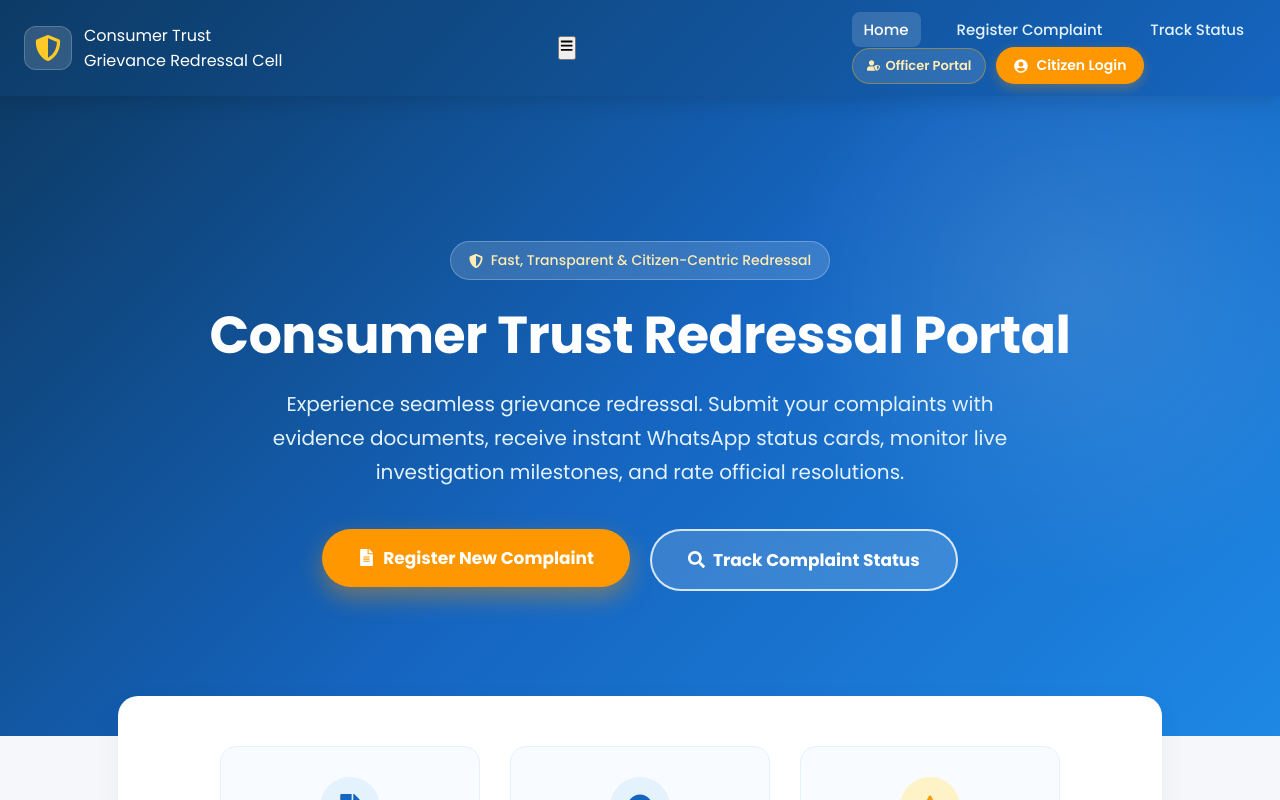
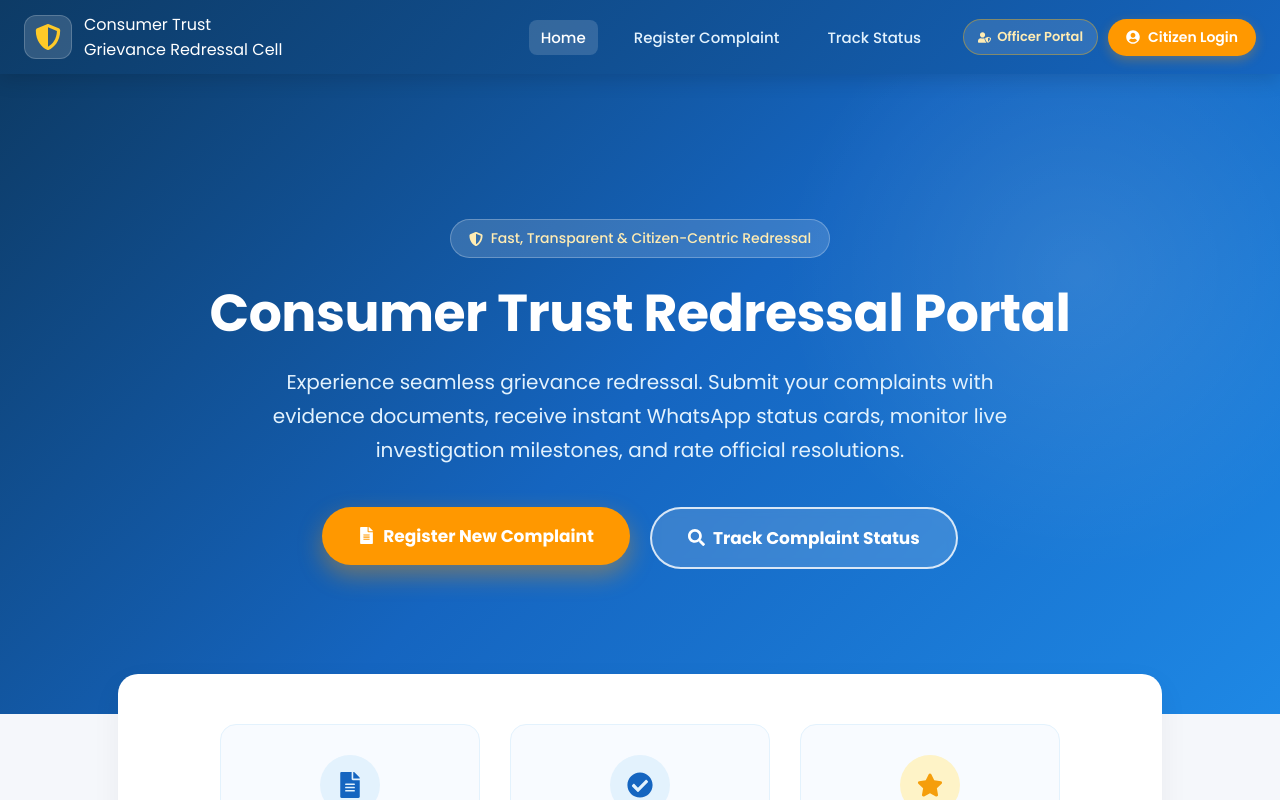
Before and after one commit to Manojpuchakayala/Consumer-trust-portal, a React (Vite) app in the folder frontend/: page / in a window 1280 px wide. Shown: the top 800 px of the page. Built offline with nearby package versions, Linux system fonts and the light colour scheme; no server answers.

Commit message:
style: keep layout simple and align elements in single line order

```diff
--- a/frontend/src/components/Navbar.jsx
+++ b/frontend/src/components/Navbar.jsx
@@ -75,7 +75,7 @@ function Navbar() {
 
         {/* Mobile Hamburger Toggle */}
         <button
-          className={`hamburger ${menuOpen ? "open" : ""}`}
+          className={`menu-toggle ${menuOpen ? "open" : ""}`}
           onClick={() => setMenuOpen(!menuOpen)}
           aria-label="Toggle navigation menu"
         >
@@ -83,7 +83,7 @@ function Navbar() {
         </button>
 
         {/* Navigation & Actions */}
-        <div className={`nav-wrapper ${menuOpen ? "open" : ""}`}>
+        <div className={`nav-menu ${menuOpen ? "open" : ""}`}>
           <ul className="nav-links">
             <li>
               <Link
```
